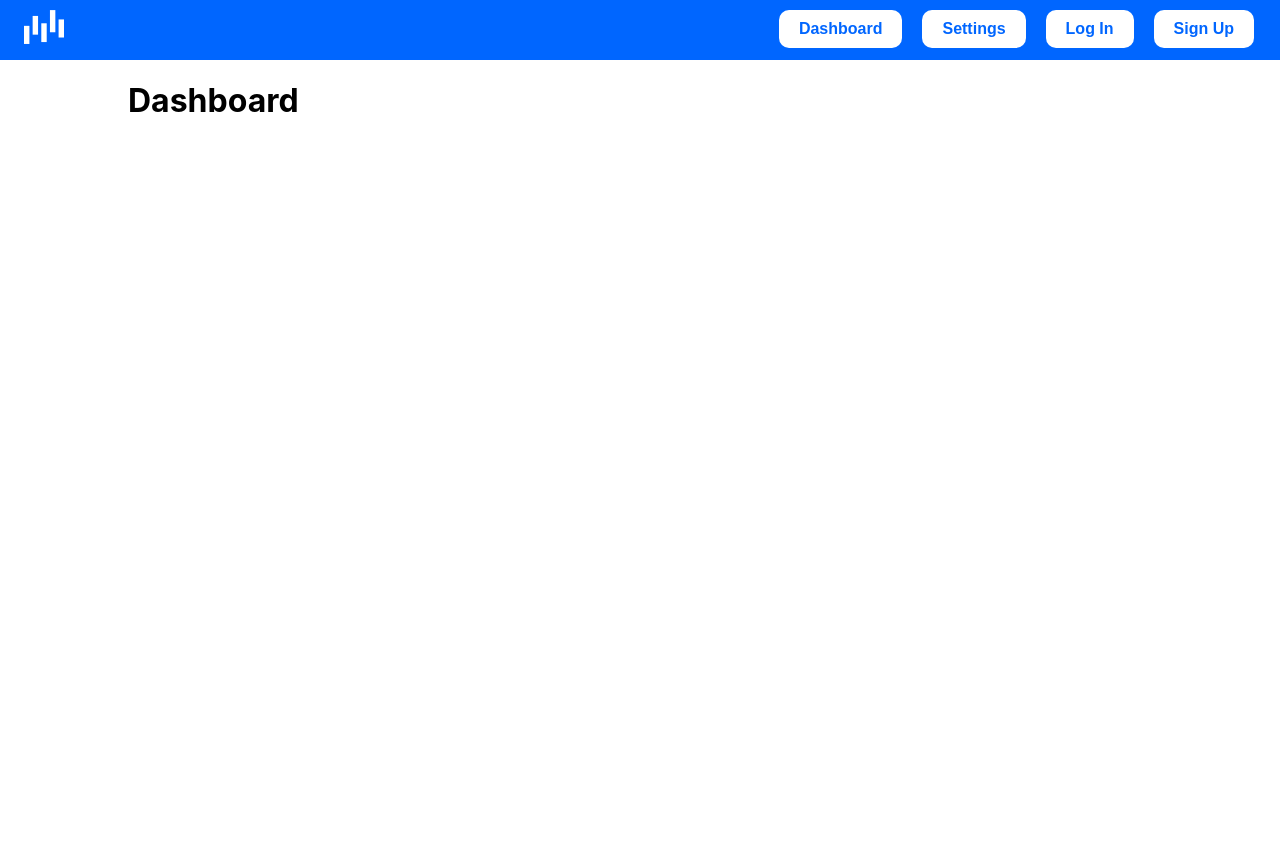
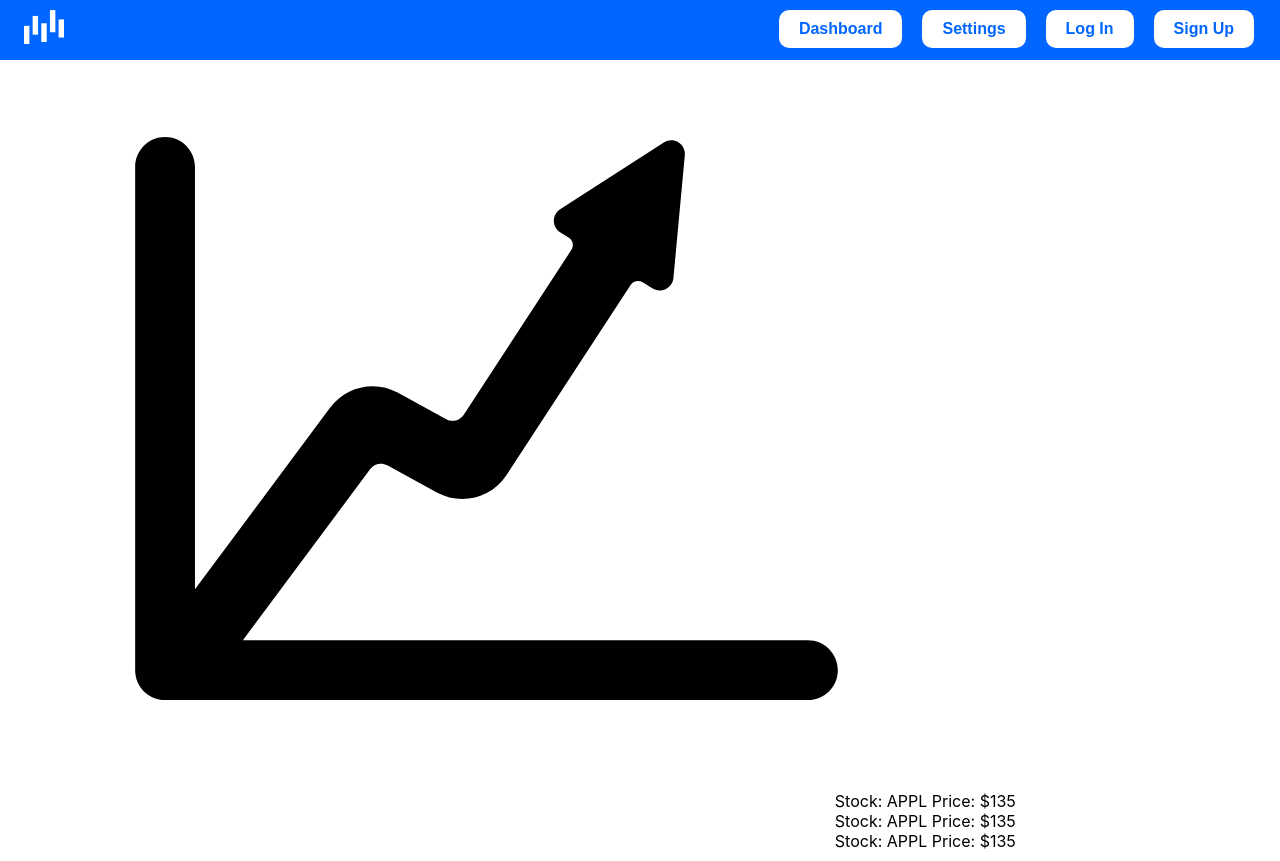
Before and after one commit to mobrien13/paper-trader, a React (Create React App) app in the folder paper-trader/: page /dashboard in a window 1280 px wide. Before the commit the page ends 800 px from the top, so only its background shows below. Built offline with nearby package versions, Linux system fonts and the light colour scheme.

Commit message:
Stage 1 of implementation
Imported place holder svg for graph
and setting up watchlist

```diff
--- a/paper-trader/package.json
+++ b/paper-trader/package.json
@@ -6,7 +6,7 @@
     "@testing-library/jest-dom": "^5.16.2",
     "@testing-library/react": "^12.1.2",
     "@testing-library/user-event": "^13.5.0",
-    "framer-motion": "^6.2.6",
+    "framer-motion": "^6.2.7",
     "react": "^17.0.2",
     "react-dom": "^17.0.2",
     "react-router-dom": "^6.2.1",
--- a/paper-trader/src/Components/Pages/Dashboard.css
+++ b/paper-trader/src/Components/Pages/Dashboard.css
@@ -0,0 +1,20 @@
+.rectangle{
+    border-radius: 15px;
+    border: 2px soild black;
+    margin: 10px;
+
+
+}
+
+.graph{
+    width: 70%;
+    height: 75%;
+
+}
+
+.watchlist{
+    float:right;
+    width:  30%;
+    height: 75%;
+    margin: 10px;
+}
--- a/paper-trader/src/Components/Pages/Dashboard.js
+++ b/paper-trader/src/Components/Pages/Dashboard.js
@@ -1,14 +1,45 @@
 import React from 'react';
 import './Dashboard.css';
 import './Pages.css';
+import graph from './graph.svg';
 
 function Dashboard() {
     return (
       <>
-        <h1>Dashboard</h1>
+        <div className='graph'>
+          <img src ={graph}></img>
+        </div>
+
+        <div className='watchlist'>
+          <div>
+            <container>
+              Stock: APPL
+              Price: $135
+            </container>
+          </div>
+          <div>
+            <container>
+              Stock: APPL
+              Price: $135
+            </container>
+          </div>
+          <div>
+            <container>
+              Stock: APPL
+              Price: $135
+            </container>
+          </div>
+        </div>
+
+
       </>
     );
   }
 
+  export default Dashboard;
 
-  export default Dashboard;
+function container(props){
+  return(
+    <p className='rectangle'>{props.children}</p>
+  );
+}
```
Also changed, not shown: paper-trader/src/Components/Pages/graph.svg (added), 1 other file (tests, documents, lock files or other folders).
